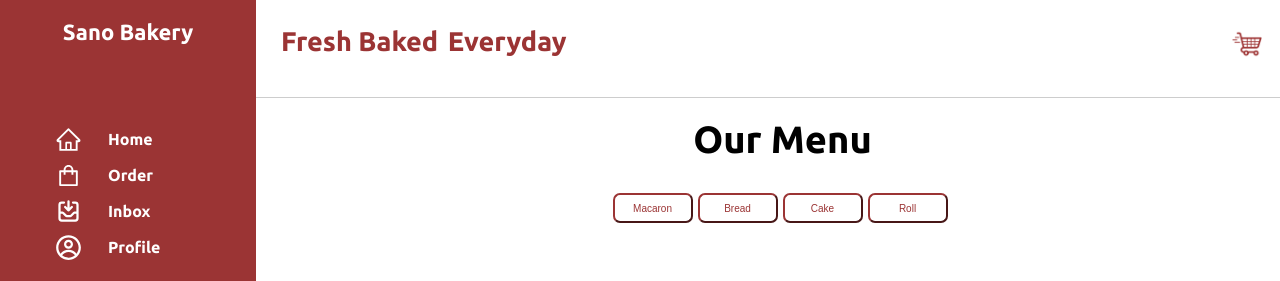
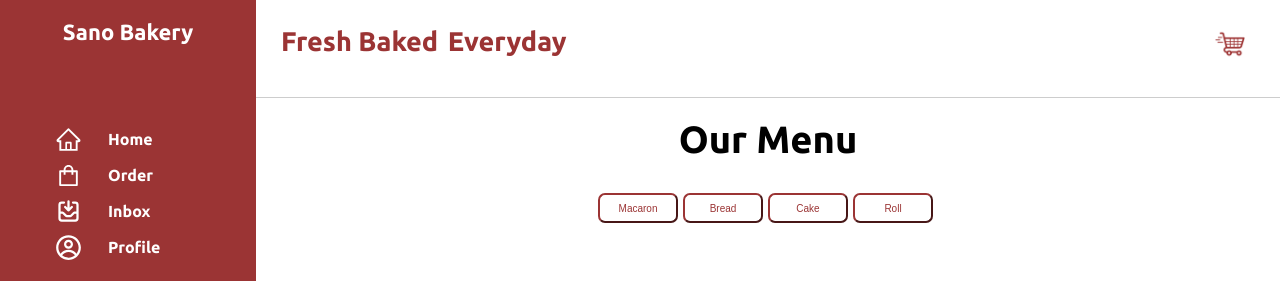
Before and after one commit to oluwajueda/bakery-shop, a React (Create React App) app: page /dashboard in a window 1280 px wide. Shown: the top 281 px of the page. Built offline with nearby package versions, Linux system fonts and the light colour scheme; grey boxes are pictures that could not be loaded.

Commit message:
changes were made to my errors

```diff
--- a/src/Menu.js
+++ b/src/Menu.js
@@ -21,6 +21,7 @@ const Menu = () => {
             </div>
             <div>
             <h4 className='product-details'>see details...</h4>
+            <img className='details-addto' src={addto} alt='name'/>
             </div>
             </div>
             </div>
--- a/src/index.css
+++ b/src/index.css
@@ -346,7 +346,7 @@ font-family: 'Ubuntu', sans-serif;
     font-size: 12px;
     width: 30px;
     height: 30px;
-    margin-right: 18px;
+    margin-right: 35px;
     margin-top: 29px;
 
   }
@@ -483,7 +483,9 @@ font-family: 'Ubuntu', sans-serif;
     margin-top: 12px;
   }
 
-
+    .details-addto{
+     display: none;
+    }
 
   .food-background {
     background-color: rgba(155, 52, 52, 0.05);
@@ -522,16 +524,19 @@ font-family: 'Ubuntu', sans-serif;
     background-color: #fffb90;
   }
 
+.category{
+  width: 80%;
+  margin-left: auto;
+}
+
   .category-div {
     text-align: center;
-    margin-left: 285px;
     padding-bottom: 30px;
   }
 
   .category h1{
      color: #000;
      text-align: center;
-      margin-left: 285px;
       font-size: 38px;
   }
   .product-details{
--- a/src/mobile.css
+++ b/src/mobile.css
@@ -383,6 +383,10 @@
         margin-top: 30px;
     }
 
+    .product-details{
+        display: none;
+    }
+
     .food-name {
         font-size: 8px;
         line-height: 12px;
@@ -443,6 +447,9 @@
 
     .category-div {
         text-align: center;
+    }
+    .category h1{
+        display: none;
     }
 
     .bottom-bar {
@@ -591,6 +598,8 @@
         padding-right: 9px;
     }
 
+
+
     .image-details {
         display: block;
         width: 249px;
@@ -615,6 +624,7 @@
         display: block;
 
     }
+
 
     .details-btn-div {
         padding-top: 12px;
```
